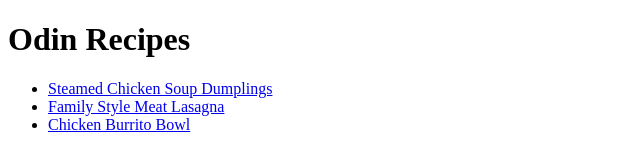
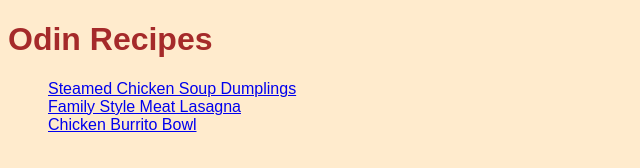
Before and after one commit to MichaelCavell/odin-recipes, a plain HTML site: page index.html in a window 1280 px wide. Shown: the whole page, without its empty margins (0-640 px from the left). Drawn offline with Linux system fonts and the light colour scheme.

Commit message:
Add CSS and play around with some basic styling

```diff
--- a/index.html
+++ b/index.html
@@ -1,13 +1,14 @@
 <!DOCTYPE html>
 <html lang="en">
 <head>
+    <link rel="stylesheet" href="/styles.css">
     <meta charset="UTF-8">
     <meta name="viewport" content="width=device-width, initial-scale=1.0">
     <title>Odin Recipes</title>
 </head>
 <body>
     <h1>Odin Recipes</h1>
-    <ul>
+    <ul class="recipe-links">
       <li><a href="recipes/steamed-chicken-soup-dumplings.html">Steamed Chicken Soup Dumplings</a></li>
       <li><a href="recipes/family-style-meat-lasagna.html">Family Style Meat Lasagna</a></li>
       <li><a href="recipes/chicken-burrito-bowl.html">Chicken Burrito Bowl</a></li>
--- /dev/null
+++ b/styles.css
@@ -0,0 +1,12 @@
+* {
+    background-color: blanchedalmond;
+    font-family:Arial, Helvetica, sans-serif
+}
+
+h1 {
+    color:brown
+}
+
+.recipe-links {
+    list-style-type: none;
+}
```
Also changed, not shown: recipes/chicken-burrito-bowl.html (+1 -0 lines), recipes/family-style-meat-lasagna.html (+1 -0 lines), recipes/steamed-chicken-soup-dumplings.html (+1 -0 lines).
